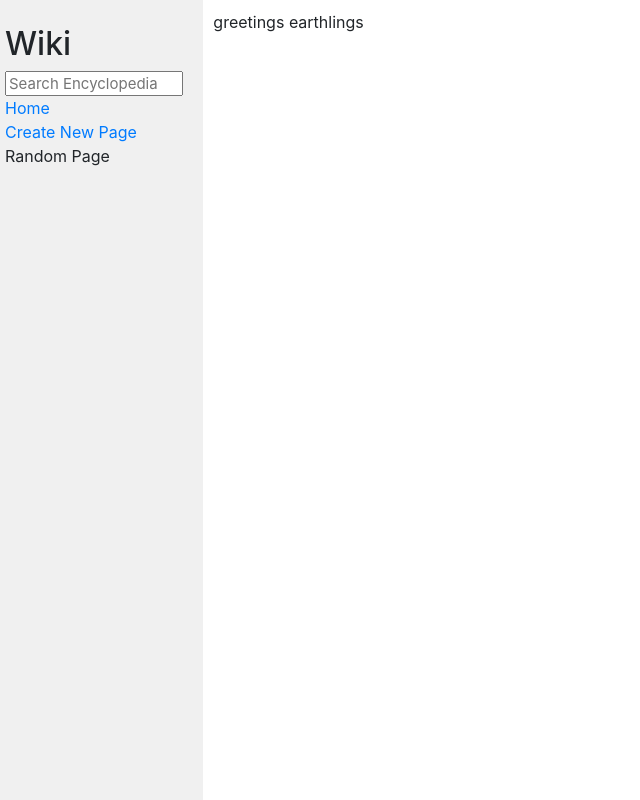
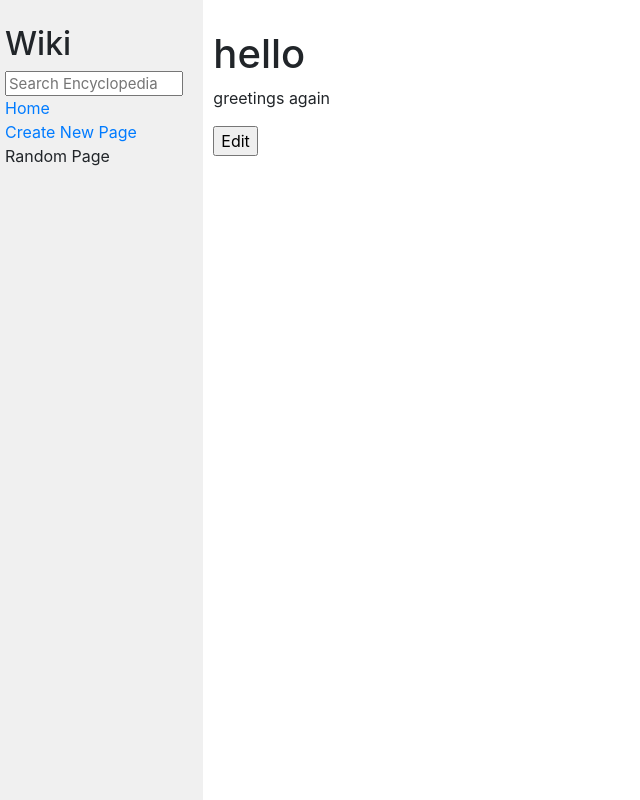
Before and after one commit to shams1987/cs50web-one, a Django app: page /wiki/Hello in a window 1280 px wide. Shown: the whole page, without its empty margins (0-640 px from the left). Run offline with Django 3.2, Linux system fonts and the light colour scheme; some libraries are stand-ins or nearby versions.

Commit message:
edit complete

```diff
--- a/encyclopedia/templates/encyclopedia/entry.html
+++ b/encyclopedia/templates/encyclopedia/entry.html
@@ -8,6 +8,10 @@
 <!-- | safe from project hints -->
 {{ content | safe}}
 
-
+<form action="{% url 'edit' %}" method="POST">
+    {% csrf_token %}
+    <input type="hidden" name="title_entry" value="{{ title }}">
+    <input type="submit" value="Edit">
+</form>
 
 {% endblock %}
--- a/encyclopedia/urls.py
+++ b/encyclopedia/urls.py
@@ -7,4 +7,6 @@ urlpatterns = [
     path("wiki/<str:title>", views.entry, name="entry"),
     path("search/", views.search, name="search"),
     path("new/", views.new_page, name="new_page"),
+    path("edit/", views.edit, name="edit"),
+    path("save_edit/", views.save_edit, name="save_edit")
 ]
--- a/encyclopedia/views.py
+++ b/encyclopedia/views.py
@@ -70,3 +70,23 @@ def new_page(request):
                 "title": title,
                 "content": new_content
             })
+
+def edit(request):
+    if request.method == "POST":
+        title = request.POST['title_entry']
+        content = util.get_entry(title)
+        return render(request, "encyclopedia/edit.html", {
+            "title": title,
+            "content": content
+        })
+
+def save_edit(request):
+    if request.method == "POST":
+        title = request.POST['title']
+        content = request.POST['content']
+        util.save_entry(title, content)
+        new_content = md_to_html(title)
+        return render(request, "encyclopedia/entry.html", {
+            "title": title,
+            "content": new_content
+        })
--- a/entries/Hello.md
+++ b/entries/Hello.md
@@ -1 +1,4 @@
-greetings earthlings
+#hello
+
+
+greetings again
```
Also changed, not shown: encyclopedia/templates/encyclopedia/edit.html (added, +22 -0 lines), entries/hi.md (deleted, +0 -3 lines), entries/lol.md (deleted, +0 -1 lines).
